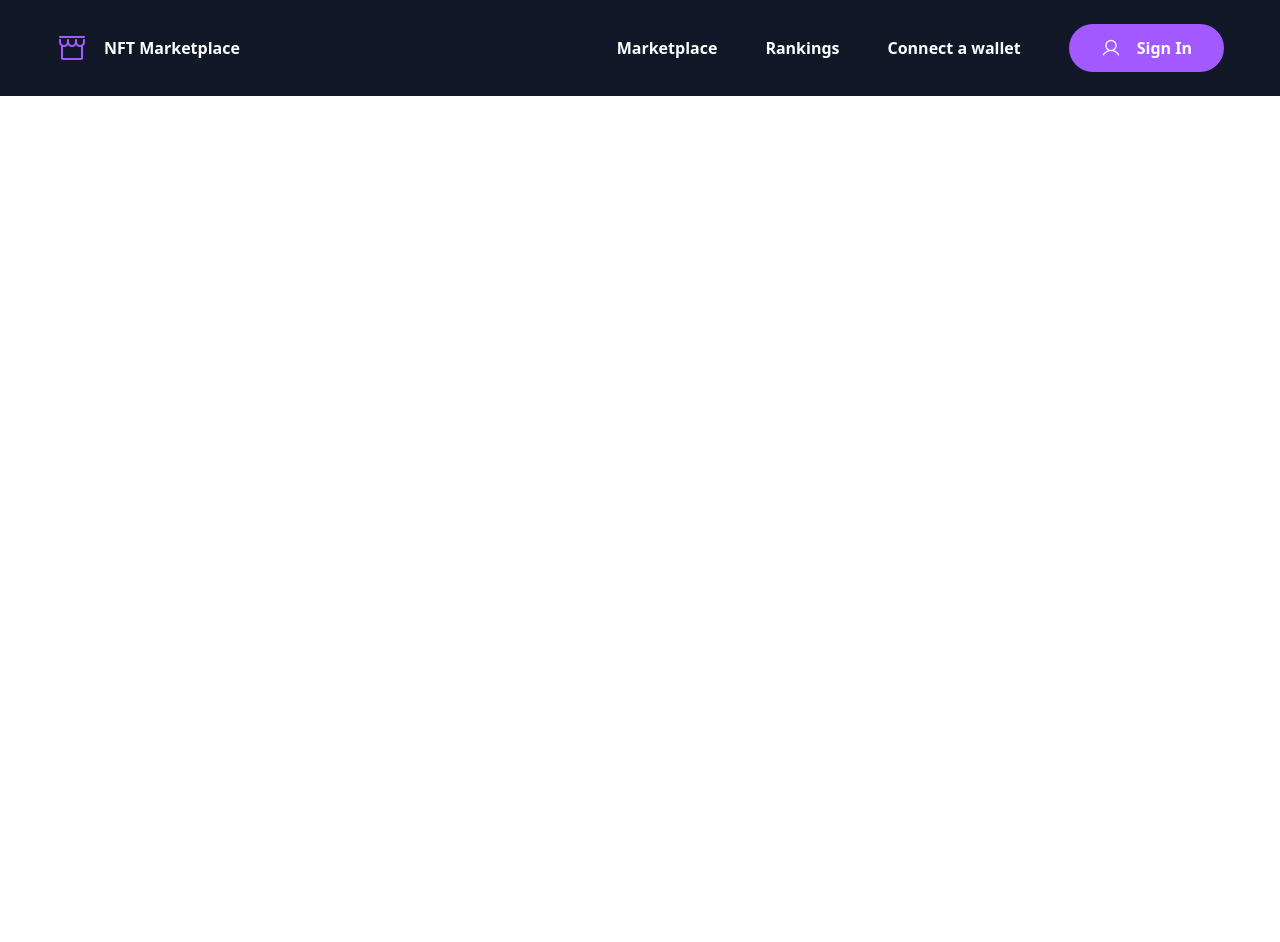
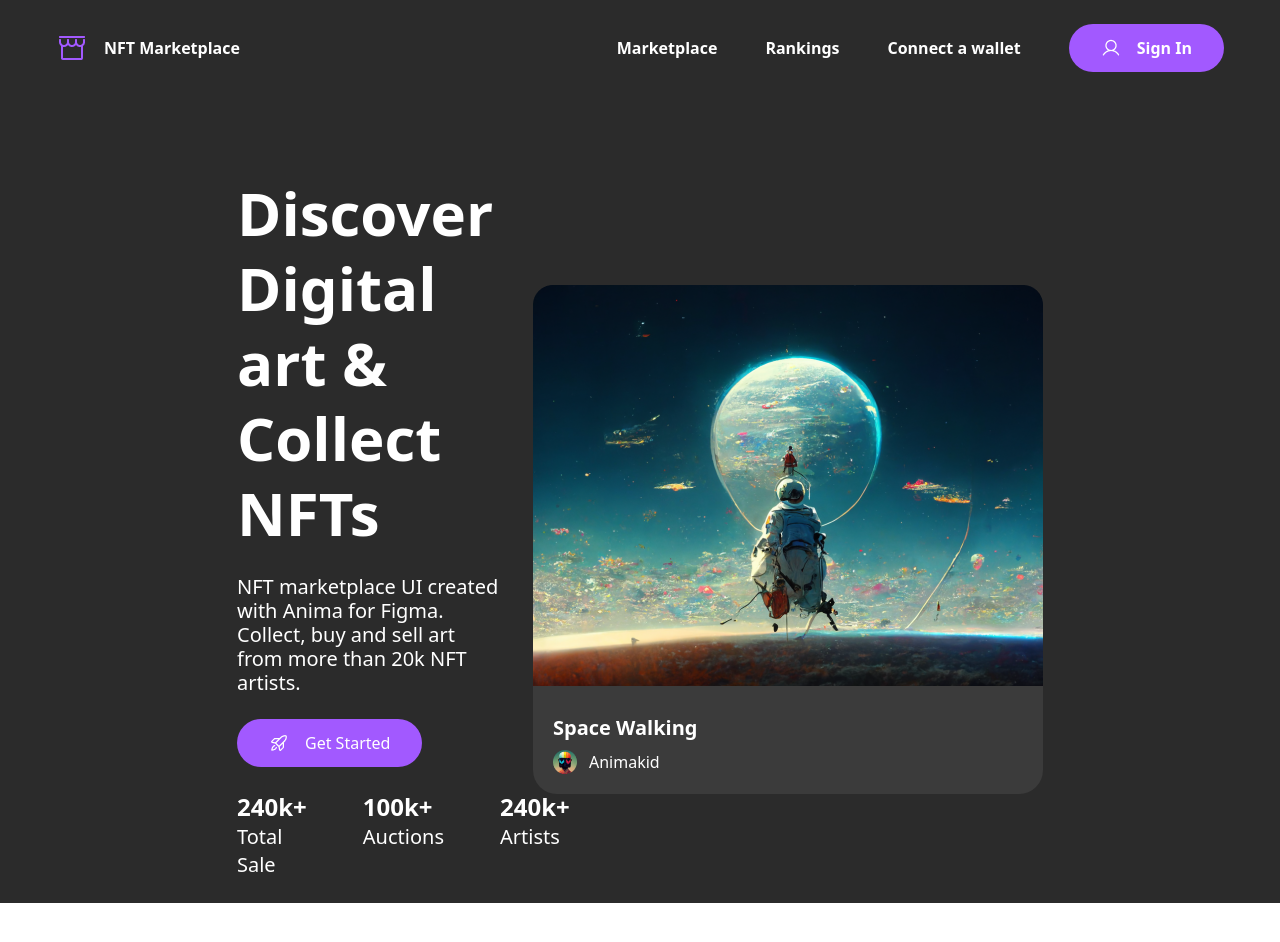
Before and after one commit to 0LucasAlmada0/NFTMarketplace, a React (Vite) app: page / in a window 1280 px wide. Shown: the top 942 px of the page. Before the commit the page ends 800 px from the top, so only its background shows below. Built offline with nearby package versions, Linux system fonts and the light colour scheme.

Commit message:
Style: Small style fixes

```diff
--- a/src/App.jsx
+++ b/src/App.jsx
@@ -1,11 +1,12 @@
 import Navbar from "./components/Navbar"
+import HeroSection from "./components/heroSection"
 
 function App() {
   return (
-    <section className="bg-gray-900">
+    <main className="bg-mainBackground">
       <Navbar/>
-    </section>
+      <HeroSection/>
+    </main>
   )
 }
-
 export default App
--- a/src/index.css
+++ b/src/index.css
@@ -1,3 +1,7 @@
 @tailwind base;
 @tailwind components;
 @tailwind utilities;
+
+*{
+    color: #FFF;
+}
```
